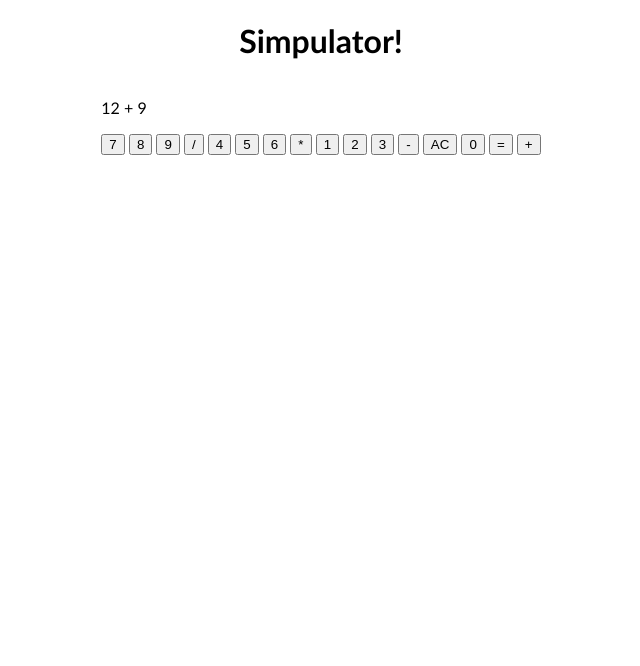
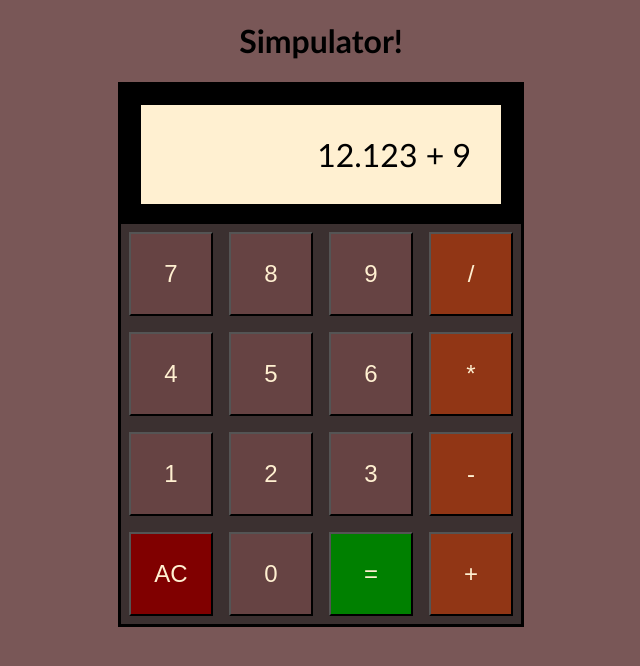
Before and after one commit to kaezrr/simpulator, a plain HTML site: page index.html in a window 1280 px wide. Shown: the whole page, without its empty margins (319-959 px from the left). Drawn offline with Linux system fonts and the light colour scheme.

Commit message:
Finish CSS styling

```diff
--- a/index.html
+++ b/index.html
@@ -5,12 +5,12 @@
     <meta name="viewport" content="width=device-width, initial-scale=1.0">
     <link rel="stylesheet" href="style.css">
     <script src="script.js" defer></script>
-    <title>Document</title>
+    <title>Simpulator</title>
 </head>
 <body>
     <h1>Simpulator!</h1>
     <div id="calculator">
-        <p id="display">12 + 9</p>
+        <p id="display">12.123 + 9</p>
         <div id="buttons">
             <button class="num">7</button>
             <button class="num">8</button>
--- a/style.css
+++ b/style.css
@@ -1,4 +1,5 @@
 body {
+    background-color: #795757;
     display:flex;
     flex-direction: column;
     justify-content: flex-start;
@@ -7,3 +8,50 @@ body {
     margin: 0px;
     font-family: 'Trebuchet MS', 'Lucida Sans Unicode', 'Lucida Grande', 'Lucida Sans', Arial, sans-serif;
 }
+
+#calculator {
+    display: flex;
+    flex-direction: column;
+    align-items: stretch;
+    min-height: 520px;
+    min-width: 400px;
+    border: 3px solid black;
+}
+
+#display {
+    background-color: #FFF0D1;
+    padding: 30px;
+    font-size: 32px;
+    text-align: end;
+    border: 20px solid black;
+    margin: 0px;
+}
+
+#buttons {
+    background-color: #3B3030;
+    display: flex;
+    flex-wrap: wrap;
+    max-width: 400px;
+}
+
+#buttons button {
+    background-color: #664343;
+    color: #FFF0D1;
+    margin: 8px;
+    font-size: 24px;
+    flex-shrink: 0;
+    min-width: 84px;
+    min-height: 84px;
+}
+
+#buttons .opr {
+    background-color: rgb(145, 54, 21);
+}
+
+#buttons .eql {
+    background-color: green;
+}
+
+#buttons .rst {
+    background-color: maroon;
+}
```
